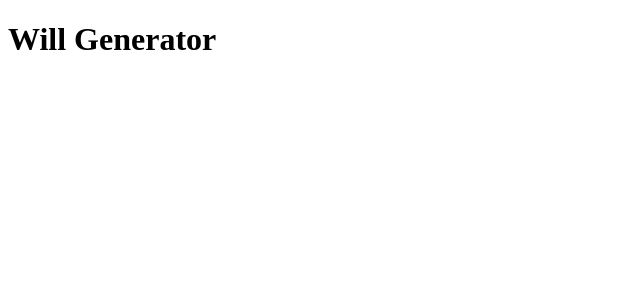
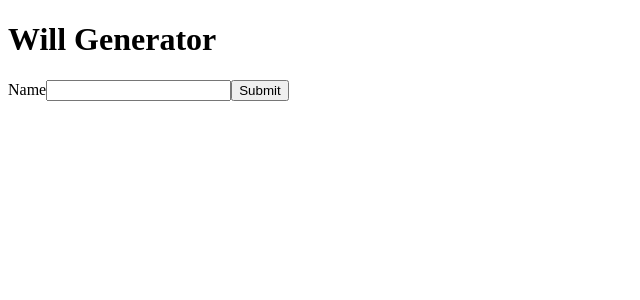
Before and after one commit to yjsoon/willgen, a Next.js app: page / in a window 1280 px wide. Shown: the top 300 px of the page, without its empty margins (0-640 px from the left). Built offline with nearby package versions, Linux system fonts and the light colour scheme.

Commit message:
Set up pagination

```diff
--- a/pages/index.js
+++ b/pages/index.js
@@ -1,14 +1,37 @@
 import Head from "next/head";
+import { useState, useEffect } from "react";
 
 export default function Home() {
+  const [page, setPage] = useState(1);
+
+  const nextPage = async (event) => {
+    event.preventDefault();
+    setPage(page + 1);
+  };
+
   return (
     <div className="flex flex-col items-center justify-center min-h-screen py-2">
       <Head>
         <title>Will Generator</title>
       </Head>
-
       <main className="flex flex-col items-center justify-center w-full flex-1 px-20 text-center">
         <h1 className="text-6xl font-bold">Will Generator</h1>
+        <form onSubmit={nextPage}>
+          {page == 1 && (
+            <>
+              <label htmlFor={"name"}>Name</label>
+              <input type="text" id={"name"} />
+            </>
+          )}
+
+          {page == 2 && (
+            <>
+              <label htmlFor={"name"}>Page 2 form</label>
+              <input type="text" id={"name"} />
+            </>
+          )}
+          <button>Submit</button>
+        </form>
       </main>
     </div>
   );
```
